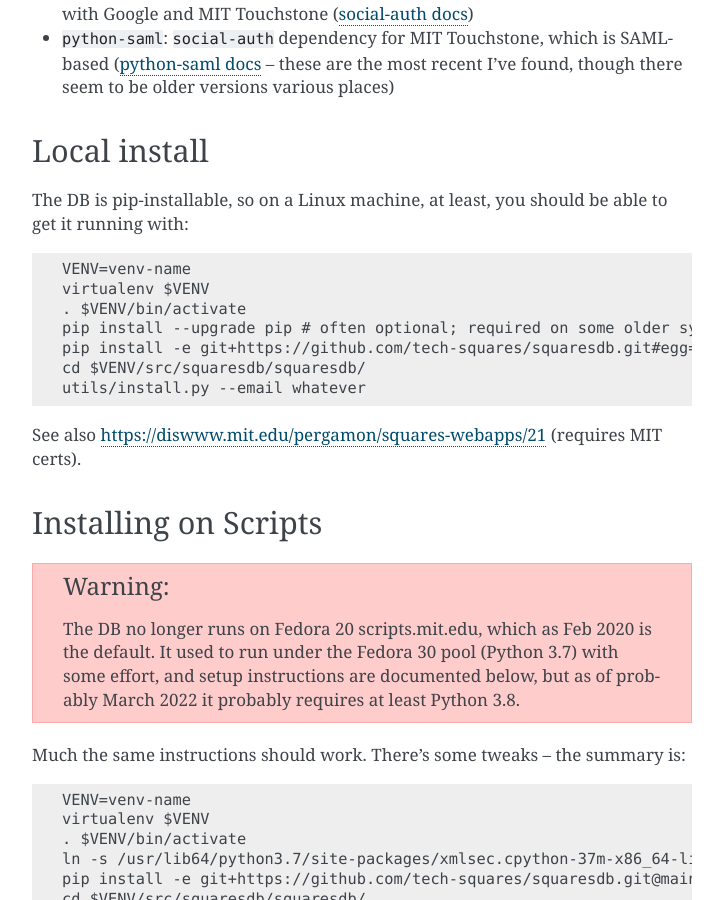
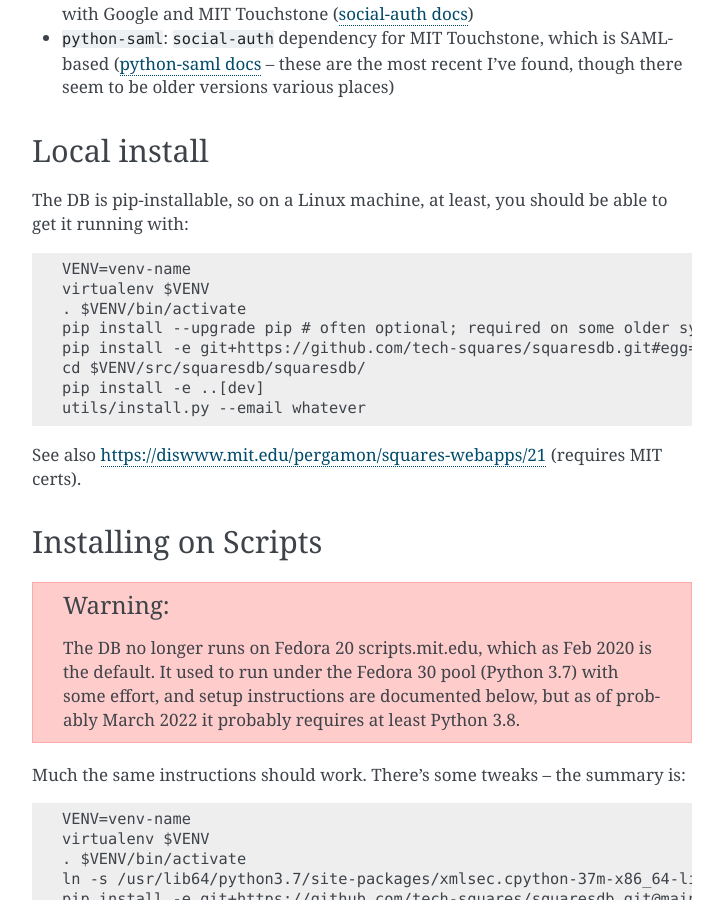
Before and after one commit to tech-squares/squaresdb, a Sphinx documentation site: the page built from docs/installing.rst, in a window 1280 px wide and 900 px high, scrolled down 476 px. Shown: the whole window, without its empty margins (388-1111 px from the left). Built offline with Sphinx 7.4.7, drawn with Linux system fonts in a browser that asks for light colours; pages that are not in the unit, such as notebooks, are missing from menus.

Commit message:
install: Tweaks to the Ansible installer and dev docs
Ansible doesn't appear to actually need changes at the moment, but will
in the future, and the error message was confusing. (The actual error
was because commit c329588b8cbf hadn't been merged to main yet.)

In the docs, people installing to do development probably want the `dev`
extra (mypy and pylint).

```diff
--- a/docs/installing.rst
+++ b/docs/installing.rst
@@ -39,6 +39,7 @@
   pip install --upgrade pip # often optional; required on some older systems (like scripts.mit.edu)
   pip install -e git+https://github.com/tech-squares/squaresdb.git#egg=squaresdb
   cd $VENV/src/squaresdb/squaresdb/
+  pip install -e ..[dev]
   utils/install.py --email whatever
 
 See also https://diswww.mit.edu/pergamon/squares-webapps/21 (requires MIT certs).
```
Also changed, not shown: 1 other file.
